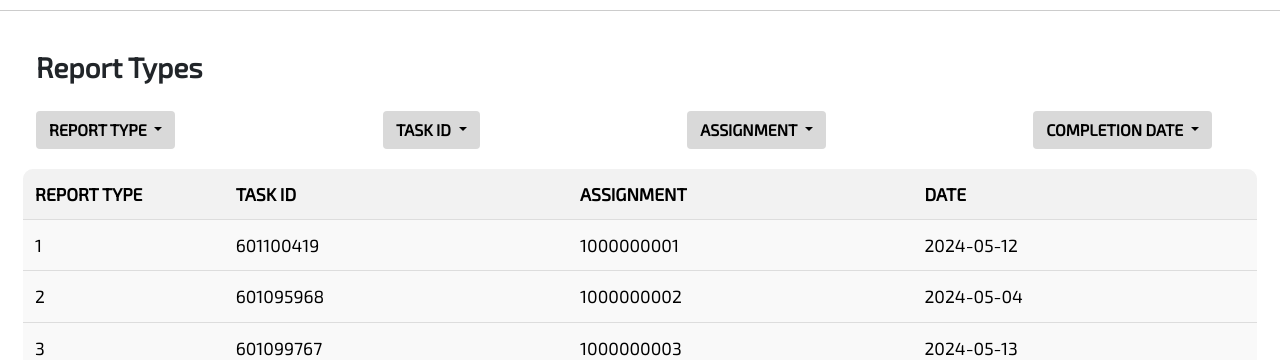
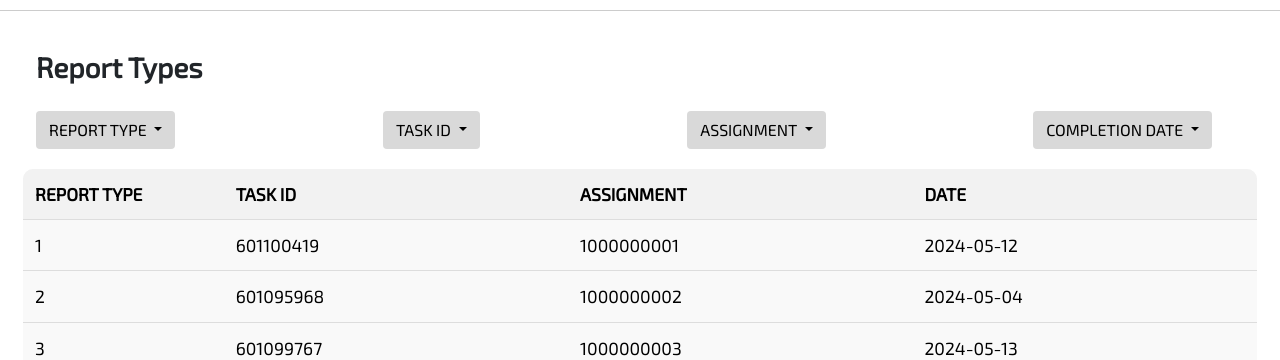
Before and after one commit to Niles-Rondez/Task-Management-and-Notification-System-for-SMG, a PHP site: page /reports.php in a window 1280 px wide. Shown: the part 76-436 px from the top of the page. Run offline with PHP 8.4, Linux system fonts and the light colour scheme; data comes from the database, SQL or seed files in the repository; some libraries are stand-ins or nearby versions.

Commit message:
slight change

```diff
--- a/reports.php
+++ b/reports.php
@@ -89,7 +89,7 @@ $result = mysqli_query($conn, $query);
         <div class="reports-options ps-3">
             <!-- Dropdowns in the desired order: Report Type, Task ID, Assignment, Completion Date -->
             <div class="dropdown">
-                <button class="btn dropdown-toggle rounded fw-bold mb-0" type="button" id="reportSortDropdown" data-bs-toggle="dropdown" aria-expanded="false">
+                <button class="btn dropdown-toggle rounded mb-0" type="button" id="reportSortDropdown" data-bs-toggle="dropdown" aria-expanded="false">
                     REPORT TYPE
                 </button>
                 <ul class="dropdown-menu" aria-labelledby="reportSortDropdown">
@@ -99,7 +99,7 @@ $result = mysqli_query($conn, $query);
             </div>
 
             <div class="dropdown">
-                <button class="btn dropdown-toggle rounded fw-bold mb-0" type="button" id="taskSortDropdown" data-bs-toggle="dropdown" aria-expanded="false">
+                <button class="btn dropdown-toggle rounded mb-0" type="button" id="taskSortDropdown" data-bs-toggle="dropdown" aria-expanded="false">
                     TASK ID
                 </button>
                 <ul class="dropdown-menu" aria-labelledby="taskSortDropdown">
@@ -109,7 +109,7 @@ $result = mysqli_query($conn, $query);
             </div>
 
             <div class="dropdown">
-                <button class="btn dropdown-toggle rounded fw-bold mb-0" type="button" id="assignmentSortDropdown" data-bs-toggle="dropdown" aria-expanded="false">
+                <button class="btn dropdown-toggle rounded mb-0" type="button" id="assignmentSortDropdown" data-bs-toggle="dropdown" aria-expanded="false">
                     ASSIGNMENT
                 </button>
                 <ul class="dropdown-menu" aria-labelledby="assignmentSortDropdown">
@@ -119,7 +119,7 @@ $result = mysqli_query($conn, $query);
             </div>
 
             <div class="dropdown">
-                <button class="btn dropdown-toggle rounded fw-bold me-5 mb-0" type="button" id="dateSortDropdown" data-bs-toggle="dropdown" aria-expanded="false">
+                <button class="btn dropdown-toggle rounded me-5 mb-0" type="button" id="dateSortDropdown" data-bs-toggle="dropdown" aria-expanded="false">
                     COMPLETION DATE
                 </button>
                 <ul class="dropdown-menu" aria-labelledby="dateSortDropdown">
```
